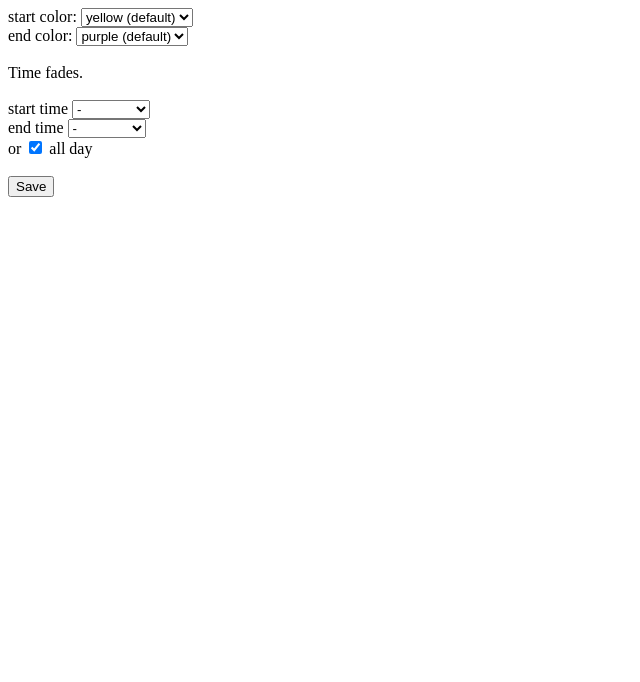
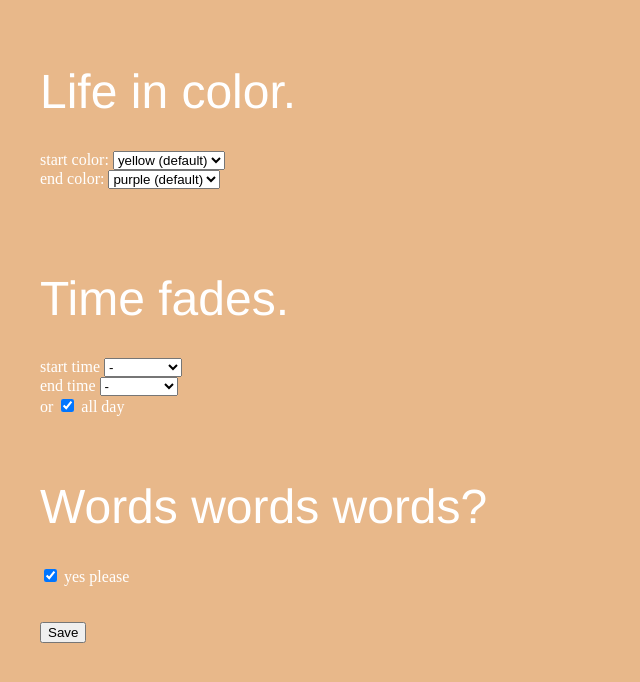
Before and after one commit to erindelaney/tabulous, a browser extension: page options.html in a window 1280 px wide. Shown: the whole page, without its empty margins (0-640 px from the left). Drawn offline with Linux system fonts and the light colour scheme.

Commit message:
Version 1 complete

```diff
--- a/options.html
+++ b/options.html
@@ -1,8 +1,11 @@
 <!DOCTYPE html>
 <html>
-<head><title>My Test Extension Options</title></head>
+<head>
+  <title>My Test Extension Options</title>
+  <link rel="stylesheet" href="optionsStyle.css">
+</head>
 <body>
-
+<h4>Life in color.</h4>
 start color:
 <select id="firstColor">
  <option value="rgba(232, 184, 138, 1)">yellow (default)</option>
@@ -19,9 +22,7 @@ end color:
 </select>
 <br>
 <br>
-Time fades.
-<br>
-<br>
+<h4>Time fades.</h4>
 start time
 <select id="startTime">
   <option value="none">-</option>
@@ -86,6 +87,13 @@ or
   all day
 </label>
 <br>
+<h4>Words words words?</h4>
+<label>
+  <input type="checkbox" id="words">
+  yes please
+</label>
+<br>
+<br>
 <br>
 <div id="status"></div>
 <button id="save">Save</button>
--- a/options.js
+++ b/options.js
@@ -1,51 +1,66 @@
 
-// Saves options to chrome.storage
+// SAVES OPTIONS
+
 function save_options() {
   var baseColor = document.getElementById('firstColor').value;
   var overlayColor = document.getElementById('secondColor').value;
   var allDay = document.getElementById('allDay').checked;
   var startTime = document.getElementById('startTime').value;
   var endTime = document.getElementById('endTime').value;
+  var words = document.getElementById('words').checked;
+
   if (allDay === true) {
     startTime = 'none';
     endTime = 'none';
     document.getElementById('startTime').value = 'none';
     document.getElementById('endTime').value = 'none';
   }
+
   chrome.storage.sync.set({
     baseColor: baseColor,
     overlayColor: overlayColor,
     startTime: startTime,
     endTime: endTime,
-    allDay: allDay
-  }, function() {
-    // Update status to let user know options were saved.
+    allDay: allDay,
+    words: words
+  },
+
+  function() {
+    // Update status on page
     var status = document.getElementById('status');
     status.textContent = 'Options saved.';
     setTimeout(function() {
       status.textContent = '';
     }, 750);
   });
+
 }
 
-// Restores select box and checkbox state using the preferences
-// stored in chrome.storage.
+
+// RESTORES OPTIONS
+
 function restore_options() {
-  // Use default value color = 'red' and likesColor = true.
+  // Defaults
   chrome.storage.sync.get({
     baseColor: 'rgba(232, 184, 138, 1)',
     overlayColor: 'rgba(173, 138, 160, 1)',
     startTime: 'none',
     endTime: 'none',
-    allDay: true
-  }, function(items) {
+    allDay: true,
+    words: true
+  },
+
+  function(items) {
     document.getElementById('firstColor').value = items.baseColor;
     document.getElementById('secondColor').value = items.overlayColor;
     document.getElementById('allDay').checked = items.allDay;
+    document.getElementById('words').checked = items.words;
     document.getElementById('startTime').value = items.startTime;
     document.getElementById('endTime').value = items.endTime;
   });
+
 }
+
 document.addEventListener('DOMContentLoaded', restore_options);
 document.getElementById('save').addEventListener('click',
     save_options);
--- /dev/null
+++ b/optionsStyle.css
@@ -0,0 +1,15 @@
+h4 {
+  font-family: 'Helvetica Neue';
+  font-weight: 300;
+  font-size: 3rem;
+  color: white;
+  margin-bottom: 2rem;
+}
+
+body {
+  background-color: rgba(232, 184, 138, 1);
+  padding-left: 2rem;
+  font-weight: 300;
+  font-size: 1rem;
+  color: white;
+}
```
Also changed, not shown: index.html (+2 -2 lines), index.js (+9 -22 lines). Lines whose indentation alone changed are shown as unchanged.
